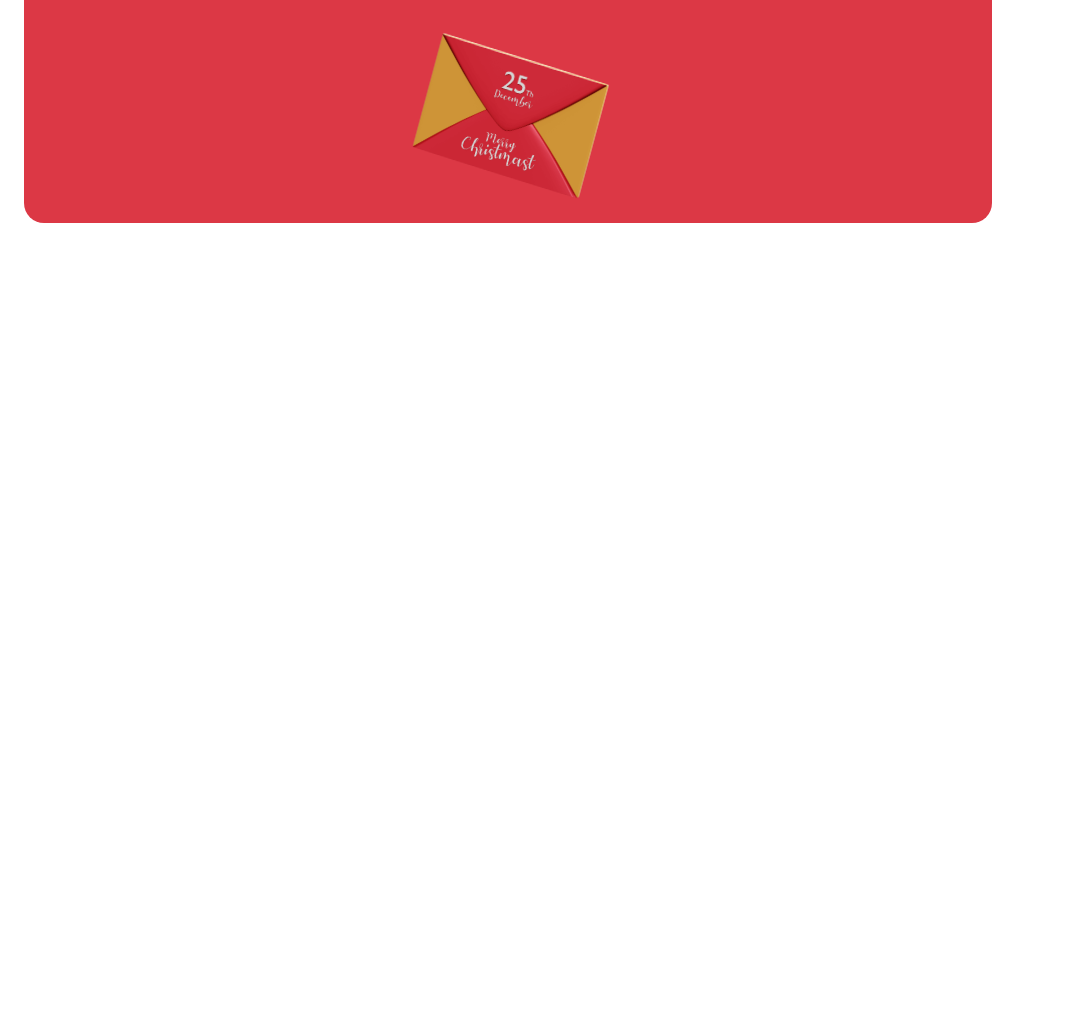
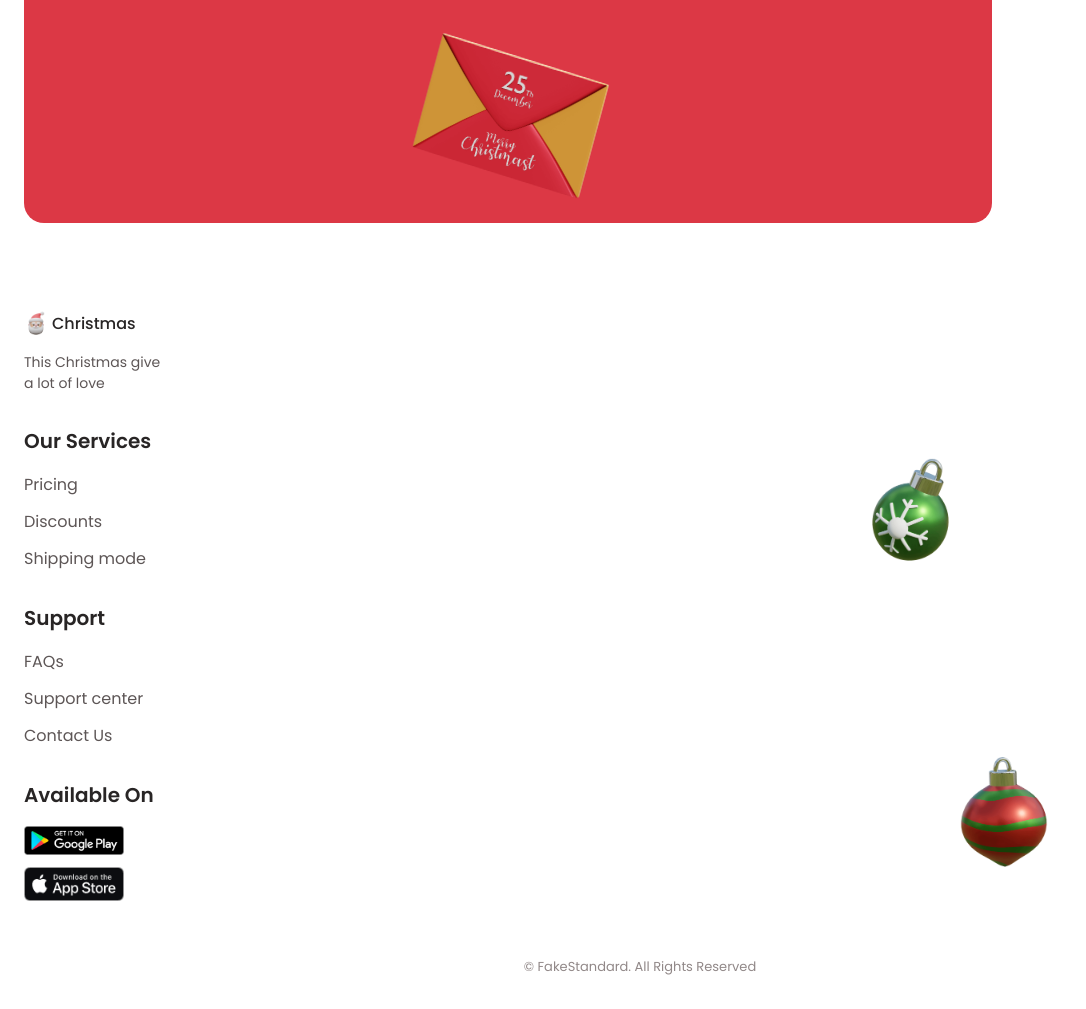
Before and after one commit to FakeStandard/responsive-christmas-shop-2, a plain HTML site: page index.html in a window 1280 px wide. Shown: the part 3489-4498 px from the top of the page, without its empty margins (0-1086 px from the left). Before the commit the page ends 3728 px from the top, so only its background shows below. Drawn offline with nearby package versions, Linux system fonts and the light colour scheme.

Commit message:
add footer

```diff
--- /dev/null
+++ b/assets/css/footer.css
@@ -0,0 +1,78 @@
+.footer {
+    overflow: hidden;
+}
+
+.footer-container {
+    position: relative;
+    row-gap: 2rem;
+}
+
+.footer-logo {
+    display: flex;
+    align-items: center;
+    column-gap: 0.25rem;
+    color: var(--title-color);
+    font-weight: var(--font-medium);
+}
+
+.footer-logo-img {
+    width: 1.5rem;
+}
+
+.footer-description {
+    font-size: var(--small-font-size);
+}
+
+.footer-logo,
+.footer-title {
+    margin-bottom: var(--mb-1);
+}
+
+.footer-title {
+    font-size: var(--h3-font-size);
+}
+
+.footer-links,
+.footer-aviables {
+    display: flex;
+    flex-direction: column;
+    row-gap: 0.75rem;
+}
+
+.footer-link {
+    color: var(--text-color);
+    transition: 0.3s;
+}
+
+.footer-link:hover {
+    color: var(--title-color);
+}
+
+.footer-aviable-img {
+    width: 100px;
+    cursor: pointer;
+}
+
+.footer-copy {
+    display: block;
+    margin: 3.5rem 0 1rem 0;
+    text-align: center;
+    font-size: var(--smaller-font-size);
+    color: var(--text-color-light);
+}
+
+.footer-img1,
+.footer-img2 {
+    position: absolute;
+    width: 100px;
+}
+
+.footer-img1 {
+    top: 25%;
+    right: 2rem;
+}
+
+.footer-img2 {
+    top: 75%;
+    right: -4rem;
+}
--- a/assets/css/style.css
+++ b/assets/css/style.css
@@ -9,3 +9,4 @@
 @import url(gift.css);
 @import url(new.css);
 @import url(message.css);
+@import url(footer.css);
--- a/index.html
+++ b/index.html
@@ -12,6 +12,7 @@
 </head>
 
 <body>
+    <!-- HEADER -->
     <header class="header" id="header">
         <nav class="nav container">
             <a href="#" class="nav-logo">
@@ -48,6 +49,7 @@
         </nav>
     </header>
 
+    <!-- MAIN -->
     <main class="main">
         <!-- HOME -->
         <section class="home" id="home">
@@ -221,6 +223,7 @@
             </div>
         </section>
 
+        <!-- MESSAGE -->
         <section class="message section container">
             <div class="message-container grid">
                 <form action="" class="message-form">
@@ -234,6 +237,68 @@
         </section>
     </main>
 
+    <!-- FOOTER -->
+    <footer class="footer section">
+        <div class="footer-container container grid">
+            <div>
+                <a href="#" class="footer-logo">
+                    <img src="assets/img/logo.png" alt="" class="footer-logo-img">
+                    Christmas
+                </a>
+
+                <p class="footer-description">
+                    This Christmas give <br> a lot of love
+                </p>
+            </div>
+
+            <div>
+                <h3 class="footer-title">Our Services</h3>
+
+                <ul class="footer-links">
+                    <li>
+                        <a href="#" class="footer-link">Pricing</a>
+                    </li>
+                    <li>
+                        <a href="#" class="footer-link">Discounts</a>
+                    </li>
+                    <li>
+                        <a href="#" class="footer-link">Shipping mode</a>
+                    </li>
+                </ul>
+            </div>
+
+            <div>
+                <h3 class="footer-title">Support</h3>
+
+                <ul class="footer-links">
+                    <li>
+                        <a href="#" class="footer-link">FAQs</a>
+                    </li>
+                    <li>
+                        <a href="#" class="footer-link">Support center</a>
+                    </li>
+                    <li>
+                        <a href="#" class="footer-link">Contact Us</a>
+                    </li>
+                </ul>
+            </div>
+
+            <div>
+                <h3 class="footer-title">Available On</h3>
+
+                <div class="footer-aviables">
+                    <img src="assets/img/aviable1.png" alt="" class="footer-aviable-img">
+                    <img src="assets/img/aviable2.png" alt="" class="footer-aviable-img">
+                </div>
+            </div>
+
+            <img src="assets/img/footer1.png" alt="" class="footer-img1">
+            <img src="assets/img/footer2.png" alt="" class="footer-img2">
+        </div>
+
+        <span class="footer-copy">&#169; FakeStandard. All Rights Reserved</span>
+    </footer>
+
     <script src="assets/js/swiper-bundle.min.js"></script>
     <script src="assets/js/style.js"></script>
 </body>
```
